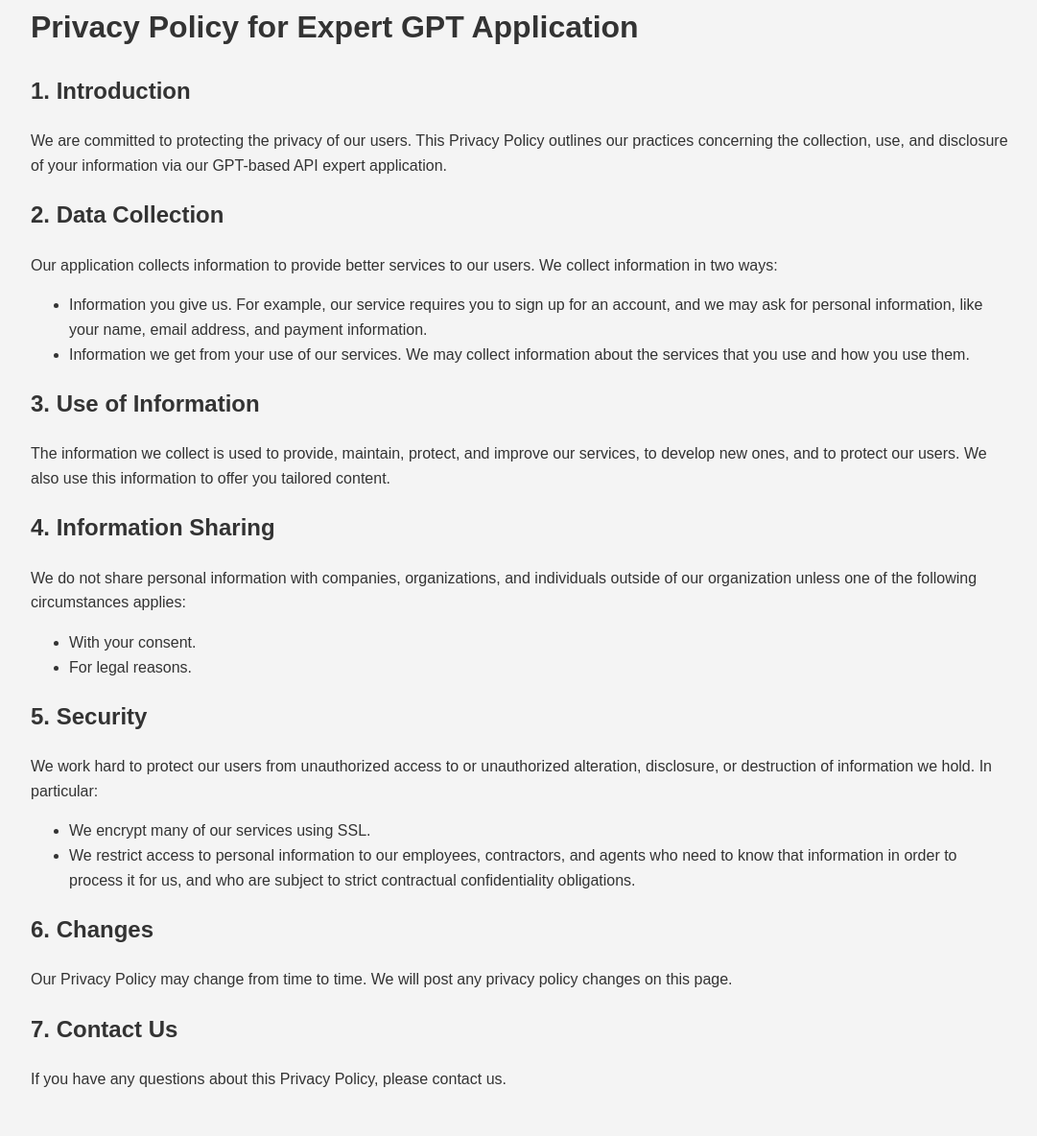
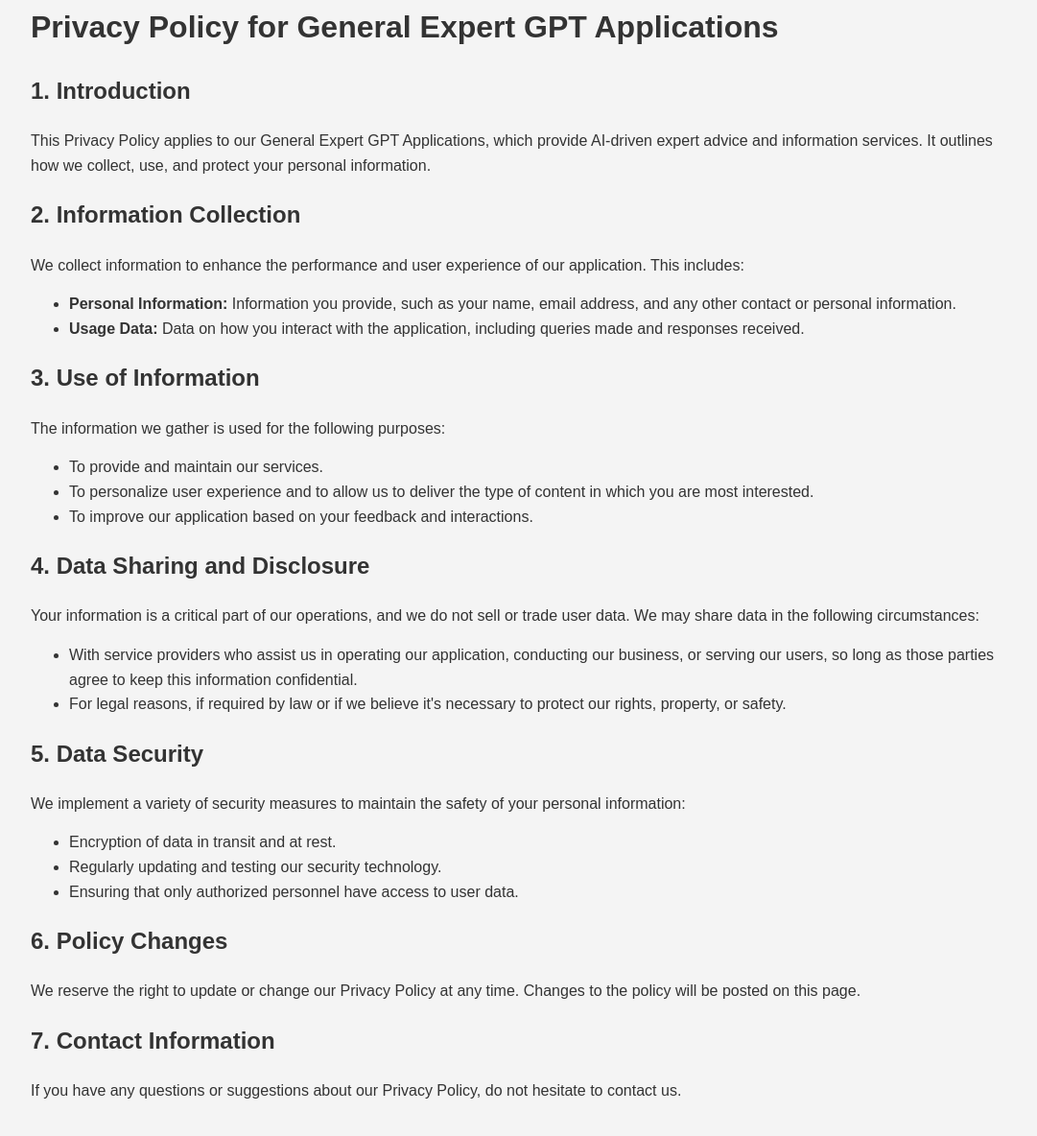
Before and after one commit to LuanCamelo/GPT, a plain HTML site: page index.html in a window 1280 px wide. Shown: the part 18-1202 px from the top of the page at 96% size, without its empty margins (96-1177 px from the left). Drawn offline with Linux system fonts and the light colour scheme.

Commit message:
Update index.html

```diff
--- a/index.html
+++ b/index.html
@@ -20,60 +20,66 @@
         h1, h2 {
             color: #333;
         }
-        p {
+        p, ul {
             margin: 15px 0;
         }
     </style>
 </head>
 <body>
     <div class="container">
-        <h1>Privacy Policy for Expert GPT Application</h1>
+        <h1>Privacy Policy for General Expert GPT Applications</h1>
 
         <h2>1. Introduction</h2>
         <p>
-            We are committed to protecting the privacy of our users. This Privacy Policy outlines our practices concerning the collection, use, and disclosure of your information via our GPT-based API expert application.
+            This Privacy Policy applies to our General Expert GPT Applications, which provide AI-driven expert advice and information services. It outlines how we collect, use, and protect your personal information.
         </p>
 
-        <h2>2. Data Collection</h2>
+        <h2>2. Information Collection</h2>
         <p>
-            Our application collects information to provide better services to our users. We collect information in two ways:
+            We collect information to enhance the performance and user experience of our application. This includes:
             <ul>
-                <li>Information you give us. For example, our service requires you to sign up for an account, and we may ask for personal information, like your name, email address, and payment information.</li>
-                <li>Information we get from your use of our services. We may collect information about the services that you use and how you use them.</li>
+                <li><strong>Personal Information:</strong> Information you provide, such as your name, email address, and any other contact or personal information.</li>
+                <li><strong>Usage Data:</strong> Data on how you interact with the application, including queries made and responses received.</li>
             </ul>
         </p>
 
         <h2>3. Use of Information</h2>
         <p>
-            The information we collect is used to provide, maintain, protect, and improve our services, to develop new ones, and to protect our users. We also use this information to offer you tailored content.
-        </p>
-
-        <h2>4. Information Sharing</h2>
-        <p>
-            We do not share personal information with companies, organizations, and individuals outside of our organization unless one of the following circumstances applies:
+            The information we gather is used for the following purposes:
             <ul>
-                <li>With your consent.</li>
-                <li>For legal reasons.</li>
+                <li>To provide and maintain our services.</li>
+                <li>To personalize user experience and to allow us to deliver the type of content in which you are most interested.</li>
+                <li>To improve our application based on your feedback and interactions.</li>
             </ul>
         </p>
 
-        <h2>5. Security</h2>
+        <h2>4. Data Sharing and Disclosure</h2>
         <p>
-            We work hard to protect our users from unauthorized access to or unauthorized alteration, disclosure, or destruction of information we hold. In particular:
+            Your information is a critical part of our operations, and we do not sell or trade user data. We may share data in the following circumstances:
             <ul>
-                <li>We encrypt many of our services using SSL.</li>
-                <li>We restrict access to personal information to our employees, contractors, and agents who need to know that information in order to process it for us, and who are subject to strict contractual confidentiality obligations.</li>
+                <li>With service providers who assist us in operating our application, conducting our business, or serving our users, so long as those parties agree to keep this information confidential.</li>
+                <li>For legal reasons, if required by law or if we believe it's necessary to protect our rights, property, or safety.</li>
             </ul>
         </p>
 
-        <h2>6. Changes</h2>
+        <h2>5. Data Security</h2>
         <p>
-            Our Privacy Policy may change from time to time. We will post any privacy policy changes on this page.
+            We implement a variety of security measures to maintain the safety of your personal information:
+            <ul>
+                <li>Encryption of data in transit and at rest.</li>
+                <li>Regularly updating and testing our security technology.</li>
+                <li>Ensuring that only authorized personnel have access to user data.</li>
+            </ul>
         </p>
 
-        <h2>7. Contact Us</h2>
+        <h2>6. Policy Changes</h2>
         <p>
-            If you have any questions about this Privacy Policy, please contact us.
+            We reserve the right to update or change our Privacy Policy at any time. Changes to the policy will be posted on this page.
+        </p>
+
+        <h2>7. Contact Information</h2>
+        <p>
+            If you have any questions or suggestions about our Privacy Policy, do not hesitate to contact us.
         </p>
     </div>
 </body>
```
